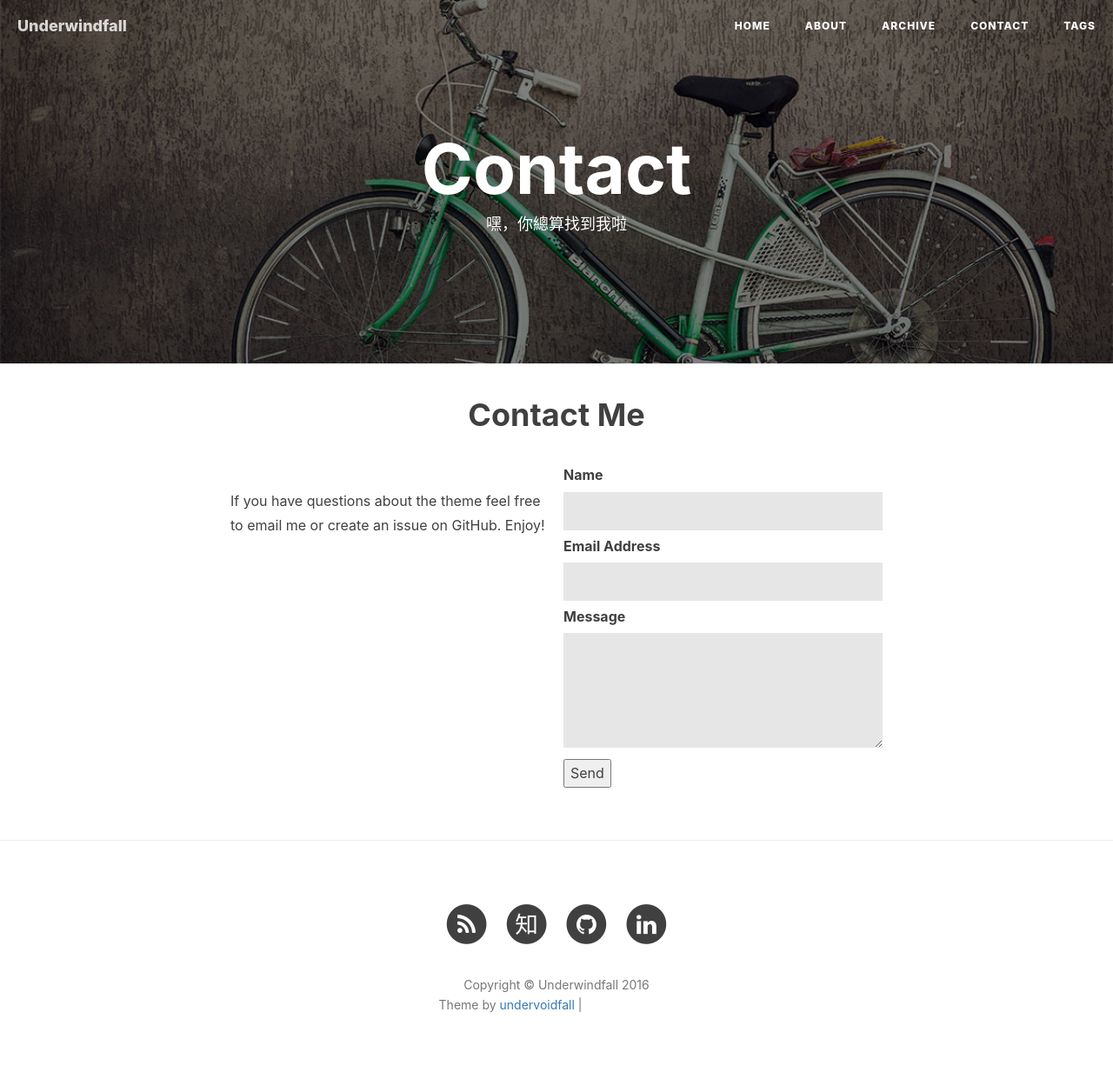
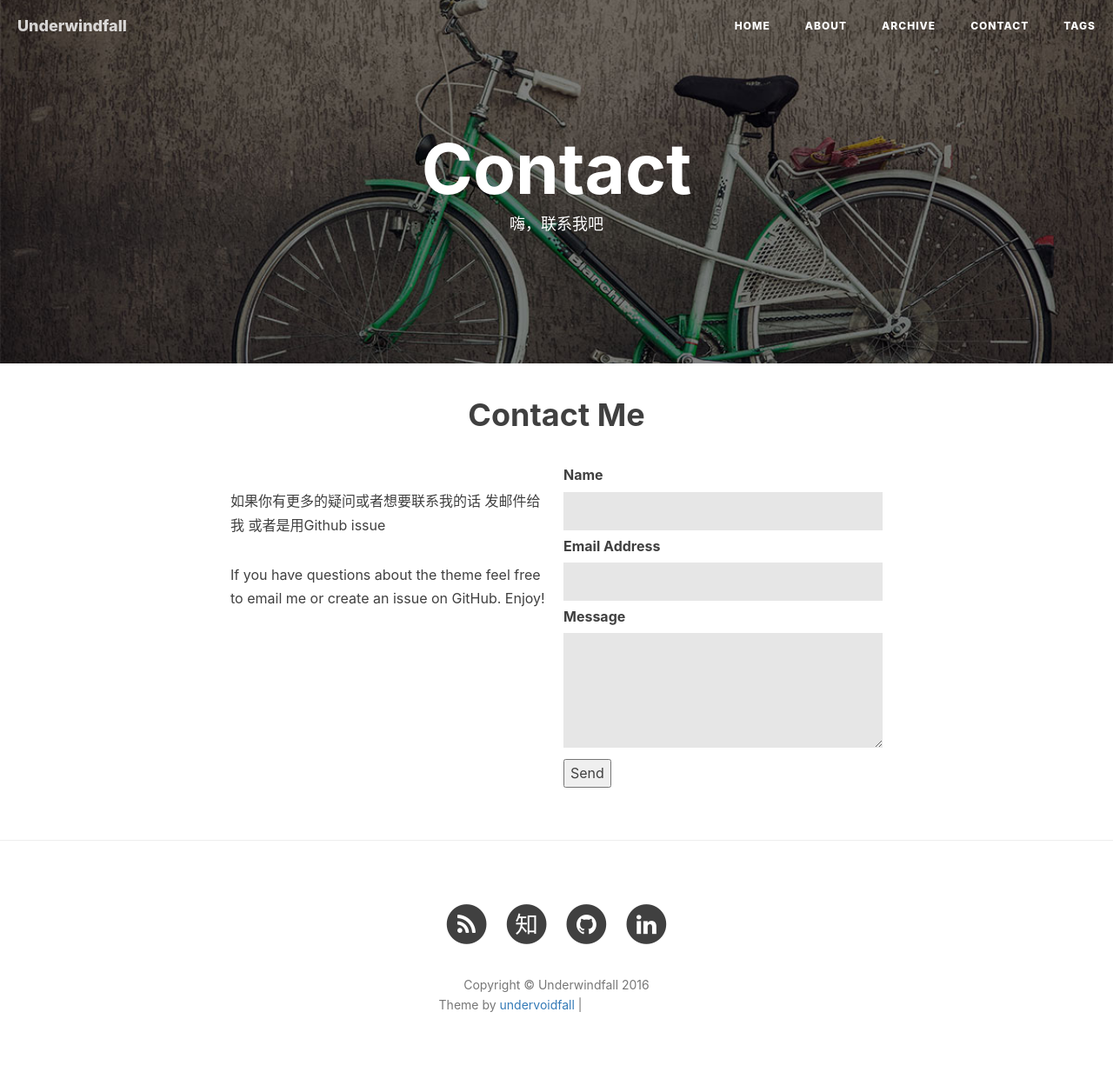
Before and after one commit to underwindfall/underwindfall.github.io, a Jekyll site: the page built from contact.md, in a window 1280 px wide. Shown: the whole page at 87% size. Built offline with Jekyll 4.4.1, drawn with Linux system fonts in a browser that asks for light colours; nearby versions of some CDN libraries; comment, search, counter and statistics services are not loaded; grey boxes are pictures that could not be loaded.

Commit message:
加入中文版联系方式

```diff
--- a/contact.md
+++ b/contact.md
@@ -1,13 +1,14 @@
 ---
 layout: about
 title: "Contact"
-description: "嘿，你總算找到我啦"
+description: "嗨，联系我吧"
 header-img:  "img/touring.jpg"
 ---
 <link rel="stylesheet" href="{{ "/css/undervoidfall-blog.min.css" | prepend: site.baseurl }}">
 <div id="contact">
   <h1 class="pageTitle">Contact Me</h1>
   <div class="contactContent">
+    <p>如果你有更多的疑问或者想要联系我的话 <a href="mailto:yangqifan02@gmail.com">发邮件给我</a> 或者是用<a href="https://github.com/underwindfall/underwindfall.github.io">Github issue</a></p>
     <p>If you have questions about the theme feel free to <a href="mailto:yangqifan02@gmail.com">email me</a> or create an issue on <a href="https://github.com/underwindfall/underwindfall.github.io">GitHub</a>. Enjoy!</p>
   </div>
   <form action="http://formspree.io/yangqifan02@gmail.com" method="POST">
```
